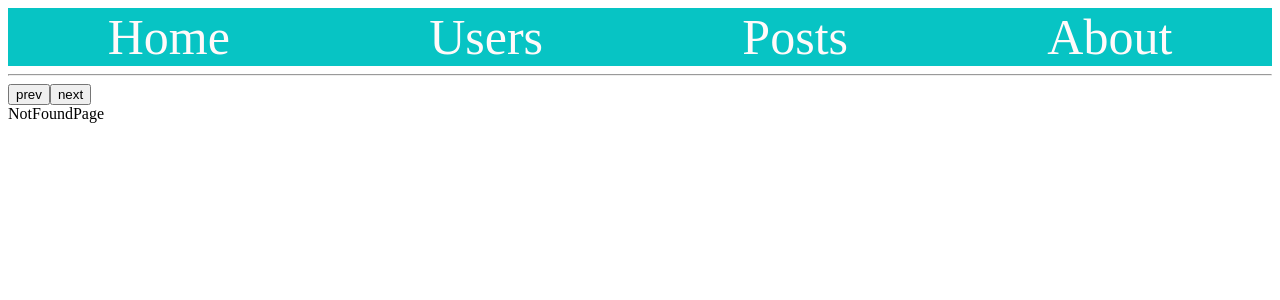
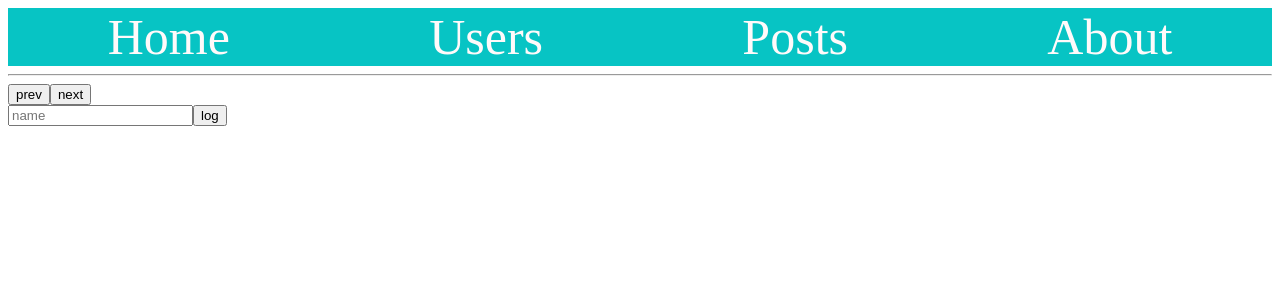
Before and after one commit to YlianaLisova/React, a React (Create React App) app: page /login in a window 1280 px wide. Shown: the top 300 px of the page. Built offline with nearby package versions, Linux system fonts and the light colour scheme.

Commit message:
lecture5_part1

```diff
--- a/src/App.js
+++ b/src/App.js
@@ -1,6 +1,16 @@
 import {Routes, Route, Navigate} from "react-router-dom";
 import {MainLayout} from "./layouts";
-import {AboutPage, HomePage, NotFoundPage, PostsPage, SinglePostPage, SingleUserPage, UsersPage} from "./pages";
+import {
+    AboutPage,
+    HomePage,
+    LoginPage,
+    NotFoundPage,
+    PostsPage,
+    SinglePostPage,
+    SingleUserPage,
+    UsersPage
+} from "./pages";
+import {RequireAuth} from "./hoc/RequireAuth";
 
 function App() {
     return (
@@ -8,7 +18,11 @@ function App() {
             <Route path={'/'} element={<MainLayout/>}>
                 <Route index element={<Navigate to={'home'}/>}/>
                 <Route path={'home'} element={<HomePage/>}/>
-                <Route path={'users'} element={<UsersPage/>}>
+                <Route path={'users'} element={
+                    <RequireAuth>
+                        <UsersPage/>
+                    </RequireAuth>
+                }>
                     <Route path={':userId'} element={<SingleUserPage/>}>
                         <Route path={'posts'} element={<PostsPage/>}/>
                     </Route>
@@ -17,6 +31,7 @@ function App() {
                     <Route path={':id'} element={<SinglePostPage/>}/>
                 </Route>
                 <Route path={'about'} element={<AboutPage/>}/>
+                <Route path={'login'} element={<LoginPage/>}/>
                 <Route path={'*'} element={<NotFoundPage/>}/>
             </Route>
         </Routes>
--- /dev/null
+++ b/src/hoc/AuthProvider.js
@@ -0,0 +1,23 @@
+import {createContext, useState} from "react";
+
+export const AuthContext = createContext(null);
+
+export const AuthProvider = ({children}) => {
+    const [user, setUser] = useState(null);
+
+    const logIn = (newUser, cb) => {
+        setUser(newUser)
+        cb()
+    }
+    const logOut = (cb) => {
+      setUser(null)
+        cb()
+    }
+
+    const value = {user, logIn, logOut}
+    return (
+        <AuthContext.Provider value={value}>
+            {children}
+        </AuthContext.Provider>
+    );
+};
--- /dev/null
+++ b/src/hoc/RequireAuth.js
@@ -0,0 +1,13 @@
+import React from 'react';
+import {useLocation,Navigate} from "react-router-dom";
+import {useAuth} from "../hooks";
+
+export const RequireAuth = ({children}) => {
+    const location = useLocation();
+    const {user} = useAuth();
+
+    if (!user){
+        return <Navigate to={'/login'} state={location}/>
+    }
+   return children
+};
--- /dev/null
+++ b/src/hoc/index.js
@@ -0,0 +1 @@
+export * from "./AuthProvider";
--- /dev/null
+++ b/src/hooks/index.js
@@ -0,0 +1 @@
+export * from "./useAuth";
--- /dev/null
+++ b/src/hooks/useAuth.js
@@ -0,0 +1,4 @@
+import {useContext} from "react";
+import {AuthContext} from "../hoc";
+
+export const useAuth = ()=>useContext(AuthContext)
--- a/src/index.js
+++ b/src/index.js
@@ -3,10 +3,13 @@ import ReactDOM from 'react-dom/client';
 import {BrowserRouter} from "react-router-dom"
 
 import App from './App';
+import {AuthProvider} from "./hoc";
 
 const root = ReactDOM.createRoot(document.getElementById('root'));
 root.render(
-    <BrowserRouter>
-        <App/>
-    </BrowserRouter>
+    <AuthProvider>
+        <BrowserRouter>
+            <App/>
+        </BrowserRouter>
+    </AuthProvider>
 )
--- a/src/layouts/MainLayout/MainLayout.js
+++ b/src/layouts/MainLayout/MainLayout.js
@@ -2,9 +2,11 @@ import React from 'react';
 import {NavLink, Outlet, useNavigate} from "react-router-dom";
 
 import css from "./MainLayout.module.css";
+import {useAuth} from "../../hooks";
 
 export const MainLayout = () => {
     const navigate = useNavigate();
+    const {user, logOut} = useAuth();
 
     return (
         <div>
@@ -13,6 +15,7 @@ export const MainLayout = () => {
                 <NavLink to="/users">Users</NavLink>
                 <NavLink to="/posts">Posts</NavLink>
                 <NavLink to="/about">About</NavLink>
+                {user && <h1>{user} <button onClick={()=> logOut(()=> navigate('/'))}>logOut</button></h1>}
             </div>
             <hr/>
             <div>
--- /dev/null
+++ b/src/pages/LoginPage/LoginPage.js
@@ -0,0 +1,22 @@
+import React, {useRef} from 'react';
+import {useAuth} from "../../hooks";
+import {useLocation, useNavigate} from "react-router-dom";
+
+export const LoginPage = () => {
+    const {logIn} = useAuth();
+    const {state} = useLocation();
+    const name = useRef();
+    const navigate = useNavigate();
+
+    const login = () => {
+      const userName = name.current.value;
+      logIn(userName,()=>navigate(state.pathname, {replace:true}))
+    }
+
+    return (
+        <div>
+            <input type="text" ref={name} placeholder={'name'}/>
+            <button onClick={()=>login()}>log</button>
+        </div>
+    );
+};
--- a/src/pages/index.js
+++ b/src/pages/index.js
@@ -5,3 +5,4 @@ export * from './PostsPage/PostsPage';
 export * from './UsersPage/UsersPage';
 export * from './SinglePostPage/SinglePostPage';
 export * from "./SingleUserPage/SingleUserPage";
+export * from "./LoginPage/LoginPage";
```
Also changed, not shown: src/components/Button/Button.js (line endings or trailing spaces).
